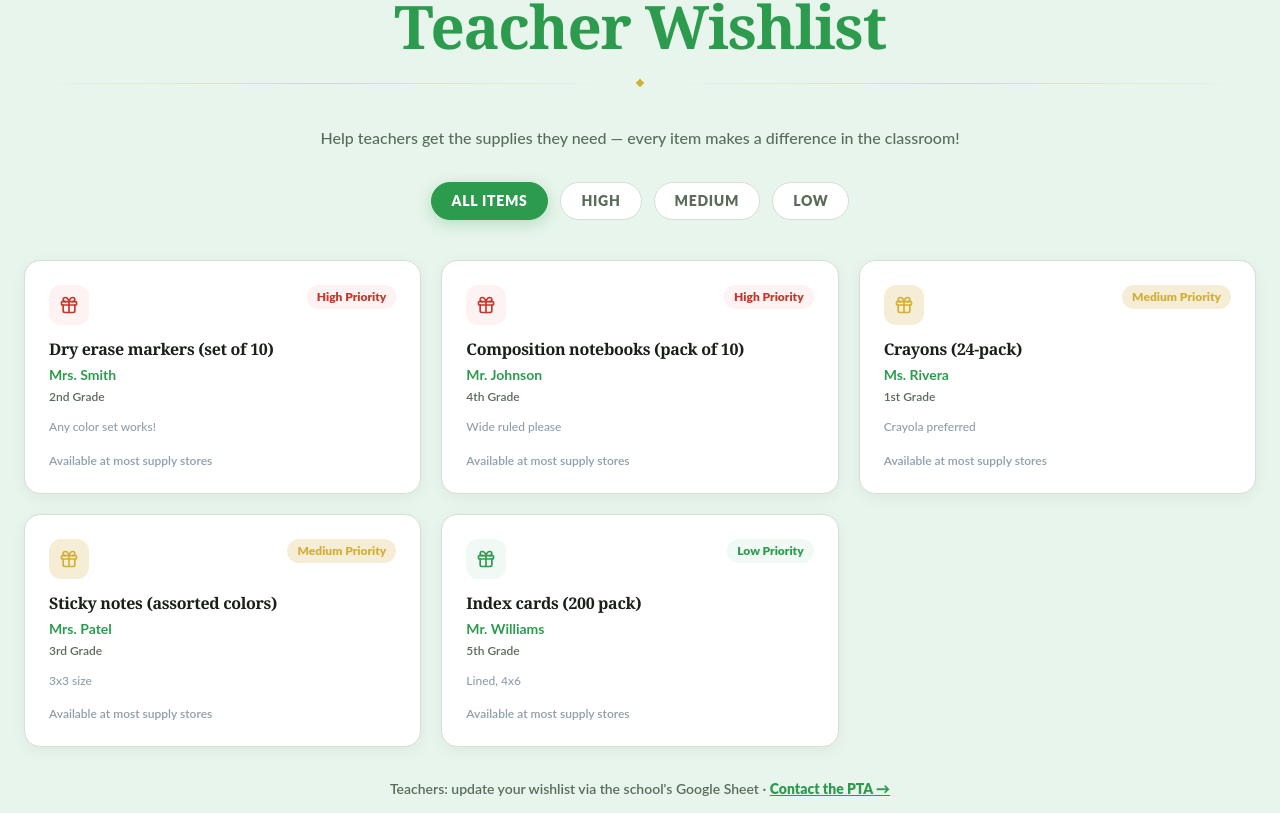
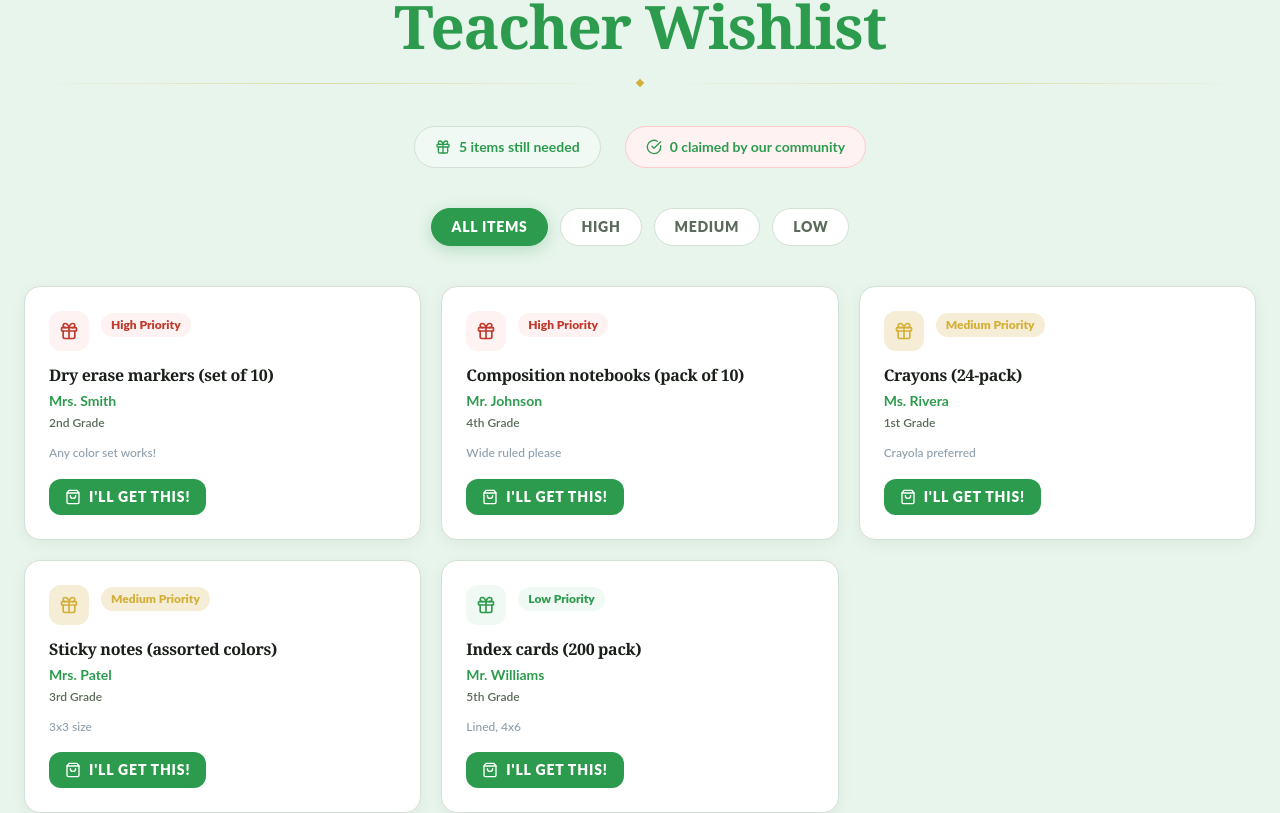
Before and after one commit to svitlife2020-debug/gator-grid, a Next.js app: page / in a window 1280 px wide. Shown: the part 4115-4928 px from the top of the page. Built offline with nearby package versions, Linux system fonts and the light colour scheme; no server answers.

Commit message:
Update page.tsx

```diff
--- a/app/page.tsx
+++ b/app/page.tsx
@@ -4,9 +4,9 @@ import { useState, useEffect, useCallback, useRef } from "react";
 import Image from "next/image";
 import {
   CalendarDays, Star, Gift,
-  CheckCircle, Clock, MapPin, Loader2, AlertCircle, ChevronRight,
+  CheckCircle, Clock, MapPin, Loader2, AlertCircle,
   Sparkles, X, Menu, Bell, Mail, Phone, Facebook, Instagram,
-  Globe, ExternalLink,
+  Globe, ExternalLink, ShoppingBag,
 } from "lucide-react";
 
 interface DashboardData {
@@ -32,6 +32,9 @@ interface WishlistItem {
   id: string; teacherName: string; grade: string;
   item: string; storeLink?: string;
   priority: "High" | "Medium" | "Low"; notes?: string;
+}
+interface WishlistClaim {
+  itemId: string; claimedBy: string; timestamp: string;
 }
 interface VolunteerFormData {
   volunteerName: string; volunteerEmail: string;
@@ -563,22 +566,138 @@ function VolunteerFormSection() {
   );
 }
 
+// ── Claim Modal ───────────────────────────────────────────────
+function ClaimModal({ item, onClose, onClaim }: {
+  item: WishlistItem;
+  onClose: () => void;
+  onClaim: (itemId: string, name: string) => Promise<void>;
+}) {
+  const [name, setName]     = useState("");
+  const [status, setStatus] = useState<FormStatus>("idle");
+
+  const handleClaim = async () => {
+    if (!name.trim()) return;
+    setStatus("loading");
+    try {
+      await onClaim(item.id, sanitizeInput(name));
+      setStatus("success");
+    } catch {
+      setStatus("error");
+    }
+  };
+
+  return (
+    <div className="fixed inset-0 z-50 flex items-center justify-center p-4"
+      style={{ background: "rgba(0,0,0,0.55)", backdropFilter: "blur(6px)" }}
+      onClick={e => { if (e.target === e.currentTarget) onClose(); }}>
+      <div className="w-full max-w-md rounded-3xl overflow-hidden"
+        style={{ background: "white", boxShadow: "0 30px 80px rgba(0,0,0,0.25)" }}>
+        <div className="h-2" style={{ background: `linear-gradient(90deg,${C.green},${C.gold},${C.green})` }} />
+        {status === "success" ? (
+          <div className="p-12 flex flex-col items-center text-center gap-5">
+            <div className="w-24 h-24 rounded-full flex items-center justify-center" style={{ background: C.greenLight, border: `3px solid ${C.green}` }}>
+              <CheckCircle className="w-12 h-12" style={{ color: C.green }} />
+            </div>
+            <h3 className="text-3xl font-black" style={{ color: C.green, fontFamily: "Georgia,serif" }}>You&apos;re a Gator Hero! 🐊</h3>
+            <p className="text-base font-semibold" style={{ color: C.muted }}>
+              Thank you, <strong>{name}</strong>! You&apos;ve claimed <strong>{item.item}</strong> for {item.teacherName}. The teacher will be so grateful!
+            </p>
+            <button onClick={onClose} className="mt-2 px-10 py-3 rounded-full font-black uppercase text-white hover:opacity-90"
+              style={{ background: C.green, letterSpacing: "0.1em" }}>Done</button>
+          </div>
+        ) : (
+          <div className="p-8">
+            <div className="flex items-start justify-between mb-6">
+              <div>
+                <p className="text-xs font-black tracking-[0.25em] uppercase mb-1" style={{ color: C.gold }}>I&apos;ll Get This!</p>
+                <h3 className="text-xl font-black" style={{ color: C.ink }}>{item.item}</h3>
+                <p className="text-sm font-semibold mt-1" style={{ color: C.green }}>{item.teacherName} · {item.grade}</p>
+              </div>
+              <button onClick={onClose} className="p-2 rounded-lg hover:bg-gray-100">
+                <X className="w-5 h-5" style={{ color: C.muted }} />
+              </button>
+            </div>
+            {item.notes && (
+              <div className="rounded-xl p-4 mb-6" style={{ background: C.greenLight, border: `1px solid ${C.border}` }}>
+                <p className="text-sm font-semibold" style={{ color: C.muted }}>📝 Teacher&apos;s note: {item.notes}</p>
+              </div>
+            )}
+            <div className="mb-6">
+              <label className="block text-sm font-black uppercase tracking-wider mb-3" style={{ color: C.muted }}>
+                Your First Name <span style={{ color: C.red }}>*</span>
+              </label>
+              <input
+                type="text"
+                placeholder="e.g. Sarah"
+                value={name}
+                onChange={e => setName(e.target.value)}
+                onKeyDown={e => { if (e.key === "Enter") handleClaim(); }}
+                maxLength={50}
+                autoFocus
+                className={inputCls(!name.trim() && status === "error")}
+                style={{ borderColor: !name.trim() && status === "error" ? "#f87171" : C.border }}
+              />
+              {!name.trim() && status === "error" && <p className="text-sm font-semibold mt-2" style={{ color: C.red }}>Please enter your name.</p>}
+            </div>
+            {item.storeLink && (
+              <a href={item.storeLink} target="_blank" rel="noopener noreferrer"
+                className="flex items-center gap-2 mb-6 text-sm font-bold hover:opacity-80"
+                style={{ color: C.blue }}>
+                <ExternalLink className="w-4 h-4" /> View item on store website →
+              </a>
+            )}
+            <button onClick={handleClaim} disabled={status === "loading"}
+              className={["w-full py-4 rounded-xl text-base font-black uppercase flex items-center justify-center gap-2 transition-all",
+                status === "loading" ? "opacity-50 cursor-not-allowed" : "hover:opacity-90 hover:-translate-y-0.5"].join(" ")}
+              style={{ background: `linear-gradient(135deg,${C.green},${C.greenDark})`, color: "white", letterSpacing: "0.1em", boxShadow: `0 6px 24px ${C.green}55` }}>
+              {status === "loading" ? <><Loader2 className="w-5 h-5 animate-spin" />Saving…</> : <><ShoppingBag className="w-5 h-5" />Claim This Item</>}
+            </button>
+          </div>
+        )}
+      </div>
+    </div>
+  );
+}
+
+// ── Wishlist Section ──────────────────────────────────────────
 const PRIORITY_META = {
   High:   { color: C.red,   bg: "#fef2f2",    label: "High Priority"   },
   Medium: { color: C.gold,  bg: C.goldLight,  label: "Medium Priority" },
   Low:    { color: C.green, bg: C.greenLight, label: "Low Priority"    },
 };
 
-function WishlistSection({ items }: { items: WishlistItem[] | null }) {
-  const list = items ?? FALLBACK_WISHLIST;
-  const [filter, setFilter] = useState<"All" | "High" | "Medium" | "Low">("All");
-  const filtered = filter === "All" ? list : list.filter(i => i.priority === filter);
+function WishlistSection({ items, claims, onClaim }: {
+  items: WishlistItem[] | null;
+  claims: WishlistClaim[];
+  onClaim: (itemId: string, name: string) => Promise<void>;
+}) {
+  const list     = items ?? FALLBACK_WISHLIST;
+  const [filter, setFilter]       = useState<"All" | "High" | "Medium" | "Low">("All");
+  const [claimingItem, setClaimingItem] = useState<WishlistItem | null>(null);
+
+  const claimedIds = new Set(claims.map(c => String(c.itemId)));
+  const filtered   = filter === "All" ? list : list.filter(i => i.priority === filter);
+  const totalNeeded  = list.filter(i => !claimedIds.has(String(i.id))).length;
+  const totalClaimed = list.filter(i => claimedIds.has(String(i.id))).length;
+
   return (
     <Section id="wishlist" cream>
       <SectionHeader eyebrow="Support Our Teachers" title="Teacher Wishlist" />
-      <p className="text-center text-base font-medium mb-8 -mt-6" style={{ color: C.muted }}>
-        Help teachers get the supplies they need — every item makes a difference in the classroom!
-      </p>
+
+      {/* Stats bar */}
+      <div className="flex flex-wrap justify-center gap-6 mb-10 -mt-6">
+        <div className="flex items-center gap-2 px-5 py-2.5 rounded-full font-bold text-sm"
+          style={{ background: C.greenLight, border: `1px solid ${C.border}`, color: C.green }}>
+          <Gift className="w-4 h-4" /> {totalNeeded} items still needed
+        </div>
+        <div className="flex items-center gap-2 px-5 py-2.5 rounded-full font-bold text-sm"
+          style={{ background: "#fef2f2", border: "1px solid #fecaca", color: C.red }}>
+          <CheckCircle className="w-4 h-4" style={{ color: C.green }} />
+          <span style={{ color: C.green }}>{totalClaimed} claimed by our community</span>
+        </div>
+      </div>
+
+      {/* Filters */}
       <div className="flex flex-wrap justify-center gap-3 mb-10">
         {(["All", "High", "Medium", "Low"] as const).map(f => (
           <button key={f} onClick={() => setFilter(f)}
@@ -588,40 +707,80 @@ function WishlistSection({ items }: { items: WishlistItem[] | null }) {
           </button>
         ))}
       </div>
+
+      {/* Cards */}
       <div className="grid grid-cols-1 sm:grid-cols-2 lg:grid-cols-3 gap-5">
         {filtered.map((item, i) => {
-          const p = PRIORITY_META[item.priority] ?? PRIORITY_META["Low"];
+          const p       = PRIORITY_META[item.priority] ?? PRIORITY_META["Low"];
+          const claimed = claimedIds.has(String(item.id));
+          const claim   = claims.find(c => String(c.itemId) === String(item.id));
           return (
-            <div key={item.id ?? i} className="rounded-2xl p-6 transition-all duration-300 hover:shadow-lg hover:-translate-y-1"
-              style={{ background: "white", border: `1px solid ${C.border}`, boxShadow: "0 4px 16px rgba(0,0,0,0.05)" }}>
-              <div className="flex items-start justify-between gap-3 mb-3">
+            <div key={item.id ?? i}
+              className="rounded-2xl p-6 transition-all duration-300 hover:shadow-lg relative"
+              style={{
+                background:  claimed ? "#f8faf8" : "white",
+                border:      `1px solid ${claimed ? C.green + "44" : C.border}`,
+                boxShadow:   "0 4px 16px rgba(0,0,0,0.05)",
+                opacity:     claimed ? 0.75 : 1,
+              }}>
+
+              {/* Claimed ribbon */}
+              {claimed && (
+                <div className="absolute top-3 right-3 flex items-center gap-1.5 px-2.5 py-1 rounded-full"
+                  style={{ background: C.green, color: "white" }}>
+                  <CheckCircle className="w-3.5 h-3.5" />
+                  <span className="text-xs font-black">Claimed</span>
+                </div>
+              )}
+
+              <div className="flex items-start gap-3 mb-3">
                 <div className="w-10 h-10 rounded-xl flex items-center justify-center flex-shrink-0" style={{ background: p.bg }}>
-                  <Gift className="w-5 h-5" style={{ color: p.color }} />
+                  <Gift className="w-5 h-5" style={{ color: claimed ? C.silver : p.color }} />
                 </div>
-                <span className="text-xs font-black px-2.5 py-1 rounded-full" style={{ background: p.bg, color: p.color }}>{p.label}</span>
+                {!claimed && (
+                  <span className="text-xs font-black px-2.5 py-1 rounded-full mt-0.5" style={{ background: p.bg, color: p.color }}>{p.label}</span>
+                )}
               </div>
-              <h3 className="font-black text-base mb-1" style={{ color: C.ink }}>{item.item}</h3>
+
+              <h3 className="font-black text-base mb-1" style={{ color: C.ink, textDecoration: claimed ? "line-through" : "none", textDecorationColor: C.silver }}>{item.item}</h3>
               <p className="text-sm font-bold mb-1" style={{ color: C.green }}>{item.teacherName}</p>
               <p className="text-xs font-semibold mb-3" style={{ color: C.muted }}>{item.grade}</p>
               {item.notes && <p className="text-xs font-medium leading-relaxed mb-4" style={{ color: C.silver }}>{item.notes}</p>}
-              {item.storeLink ? (
-                <a href={item.storeLink} target="_blank" rel="noopener noreferrer"
-                  className="inline-flex items-center gap-2 px-4 py-2 rounded-xl text-sm font-black uppercase tracking-wider hover:opacity-90"
+
+              {claimed ? (
+                <p className="text-xs font-black" style={{ color: C.green }}>
+                  ✓ Getting this: <span style={{ color: C.ink }}>{claim?.claimedBy}</span>
+                </p>
+              ) : (
+                <button
+                  onClick={() => setClaimingItem(item)}
+                  className="inline-flex items-center gap-2 px-4 py-2 rounded-xl text-sm font-black uppercase tracking-wider hover:opacity-90 hover:-translate-y-0.5 transition-all"
                   style={{ background: C.green, color: "white", letterSpacing: "0.06em" }}>
-                  <ExternalLink className="w-4 h-4" /> Buy Now
-                </a>
-              ) : (
-                <p className="text-xs font-semibold" style={{ color: C.silver }}>Available at most supply stores</p>
+                  <ShoppingBag className="w-4 h-4" /> I&apos;ll Get This!
+                </button>
               )}
             </div>
           );
         })}
       </div>
+
       {filtered.length === 0 && <p className="text-center py-10 text-base font-semibold" style={{ color: C.muted }}>No items at this priority level. 🎉</p>}
+
       <p className="text-center text-sm font-semibold mt-8" style={{ color: C.muted }}>
         Teachers: update your wishlist via the school&apos;s Google Sheet ·{" "}
         <a href="#contact" style={{ color: C.green }} className="font-black underline">Contact the PTA →</a>
       </p>
+
+      {claimingItem && (
+        <ClaimModal
+          item={claimingItem}
+          onClose={() => setClaimingItem(null)}
+          onClaim={async (itemId, name) => {
+            await onClaim(itemId, name);
+            setClaimingItem(null);
+          }}
+        />
+      )}
     </Section>
   );
 }
@@ -837,6 +996,7 @@ export default function GatorGridPage() {
   const [announcements, setAnnouncements] = useState<Announcement[]   | null>(null);
   const [principal,     setPrincipal]     = useState<PrincipalMessage | null>(null);
   const [wishlist,      setWishlist]      = useState<WishlistItem[]   | null>(null);
+  const [claims,        setClaims]        = useState<WishlistClaim[]>([]);
   const [mounted,       setMounted]       = useState(false);
 
   useEffect(() => {
@@ -848,7 +1008,18 @@ export default function GatorGridPage() {
       fetchTab<Announcement[]>  ("Announcements",    FALLBACK_ANNOUNCEMENTS).then(setAnnouncements),
       fetchTab<PrincipalMessage>("PrincipalMessage", FALLBACK_PRINCIPAL).then(setPrincipal),
       fetchTab<WishlistItem[]>  ("TeacherWishlist",  FALLBACK_WISHLIST).then(setWishlist),
+      fetchTab<WishlistClaim[]> ("WishlistClaims",   []).then(setClaims),
     ]);
+  }, []);
+
+  const handleClaim = useCallback(async (itemId: string, name: string) => {
+    await postToSheet({
+      tab: "WishlistClaims",
+      itemId,
+      claimedBy: name,
+      timestamp: new Date().toISOString(),
+    });
+    setClaims(prev => [...prev, { itemId, claimedBy: name, timestamp: new Date().toISOString() }]);
   }, []);
 
   const dashData = mounted ? dashboard  : FALLBACK_DASHBOARD;
@@ -867,7 +1038,7 @@ export default function GatorGridPage() {
       <DashboardSection data={dashData} />
       <EventTimelineSection events={evData} />
       <VolunteerFormSection />
-      <WishlistSection items={wishData} />
+      <WishlistSection items={wishData} claims={claims} onClaim={handleClaim} />
       <SponsorShowcaseSection sponsors={spData} />
       <ContactSection />
       <Footer />
```
